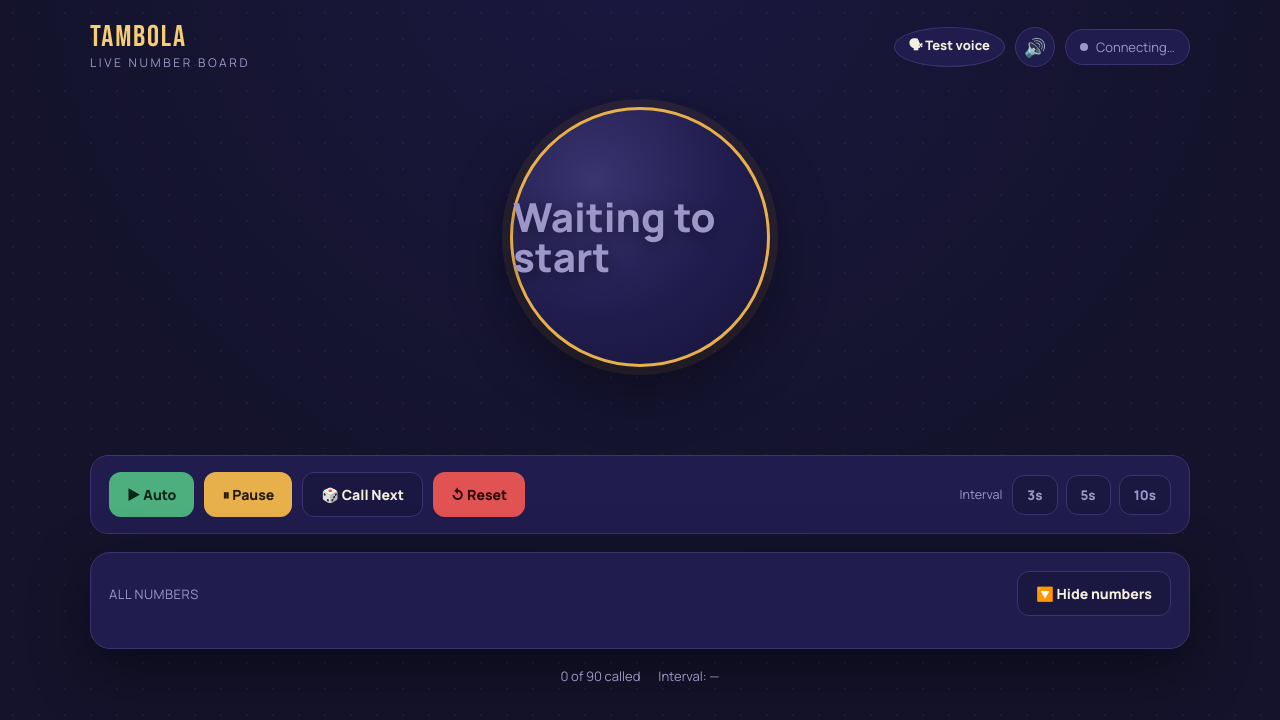
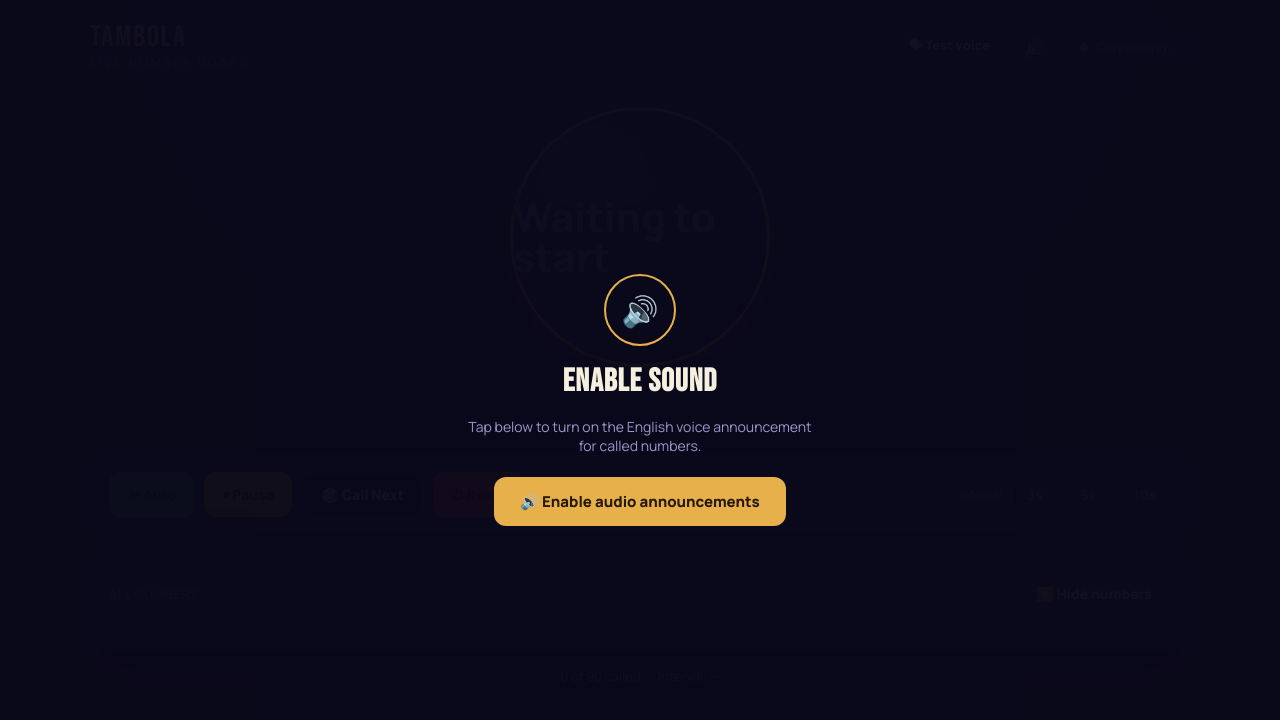
Before and after one commit to ma290/Tambola, a website: page display.html in a window 1280 px wide. Drawn offline with nearby package versions, Linux system fonts and the light colour scheme.

Commit message:
Add sound gate for audio announcements

```diff
--- a/display.html
+++ b/display.html
@@ -214,6 +214,26 @@
     color: var(--muted); font-size: 13px;
   }
 
+  /* ===== Sound gate (must enable before audio can play) ===== */
+  #soundGate {
+    position: fixed; inset: 0; z-index: 998;
+    display: flex; align-items: center; justify-content: center; flex-direction: column; gap: 16px;
+    background: rgba(10, 9, 26, 0.97);
+    text-align: center; padding: 24px;
+  }
+  #soundGate.hidden { display: none; }
+  #soundGate .icon {
+    width: 72px; height: 72px; border-radius: 50%;
+    border: 2px solid var(--gold); color: var(--gold-bright);
+    display: flex; align-items: center; justify-content: center; font-size: 30px;
+  }
+  #soundGate h2 { font-family: var(--font-display); font-size: 32px; margin: 0; letter-spacing: 0.03em; }
+  #soundGate p { color: var(--muted); max-width: 360px; margin: 0; font-size: 14px; }
+  #soundGate button {
+    margin-top: 6px; padding: 14px 26px; background: var(--gold); color: #241a05;
+    font-weight: 800; font-size: 15px; border-radius: 12px; border: none;
+  }
+
   @media (max-width: 640px) {
     .grid { grid-template-columns: repeat(5, 1fr); }
     .reveal { width: 190px; height: 190px; }
@@ -228,6 +248,13 @@
   <div class="icon">⌁</div>
   <h2>You're offline</h2>
   <p>This screen needs an internet connection to receive numbers from the host. Please turn your internet back on.</p>
+</div>
+
+<div id="soundGate">
+  <div class="icon">🔊</div>
+  <h2>Enable sound</h2>
+  <p>Tap below to turn on the English voice announcement for called numbers.</p>
+  <button id="enableSoundBtn">🔊 Enable audio announcements</button>
 </div>
 
 <div class="stage">
@@ -317,24 +344,33 @@
   });
   renderMute();
 
-  // ---- sound unlock (no gate screen; unlock silently on first user tap) ----
-  // Mobile browsers / WebView require a real user-gesture play() before any
-  // later programmatic audio.play() calls will work. Since we removed the
-  // explicit "Enable audio" gate, we piggyback on the first click/tap
-  // anywhere on the page (e.g. Start, Call Next, mute toggle, etc.).
+  // ---- sound gate (English voice announcement is required, so unlock it up front) ----
+  const soundGate = document.getElementById('soundGate');
+  const enableSoundBtn = document.getElementById('enableSoundBtn');
+  let soundUnlocked = sessionStorage.getItem('tambolaSoundUnlocked') === '1';
+
   function unlockSound() {
+    // Unlock HTML5 <audio> playback (the primary announcement path) with a
+    // real user-gesture play/pause — required by mobile browsers and
+    // WebView before any later programmatic play() calls will work.
     try {
       const a = new Audio('/audio/1.mp3');
       a.volume = 0;
       a.play().then(() => { a.pause(); a.currentTime = 0; }).catch(() => {});
     } catch (e) {}
     if ('speechSynthesis' in window) {
+      // a near-silent utterance, purely to satisfy the browser's
+      // "must follow a user gesture" rule for speech audio (fallback path)
       const warm = new SpeechSynthesisUtterance(' ');
       warm.volume = 0;
       speechSynthesis.speak(warm);
     }
+    soundUnlocked = true;
+    sessionStorage.setItem('tambolaSoundUnlocked', '1');
+    soundGate.classList.add('hidden');
   }
-  document.addEventListener('click', unlockSound, { once: true });
+  enableSoundBtn.addEventListener('click', unlockSound);
+  if (soundUnlocked) soundGate.classList.add('hidden');
 
   // ---- speech (English announcement) ----
   // Primary path: pre-generated audio clips (/audio/N.mp3) — these are
```
